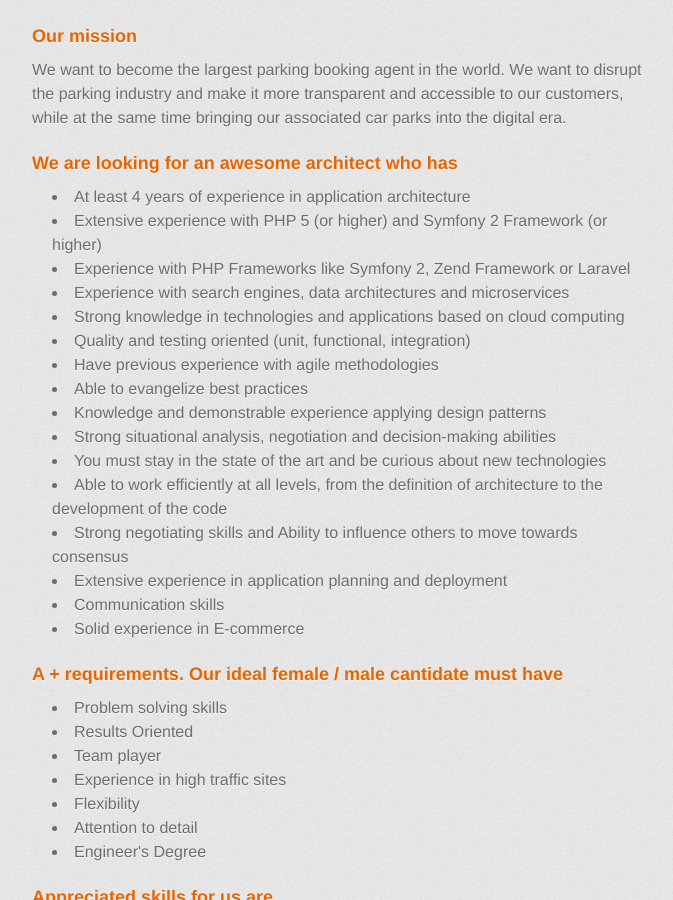
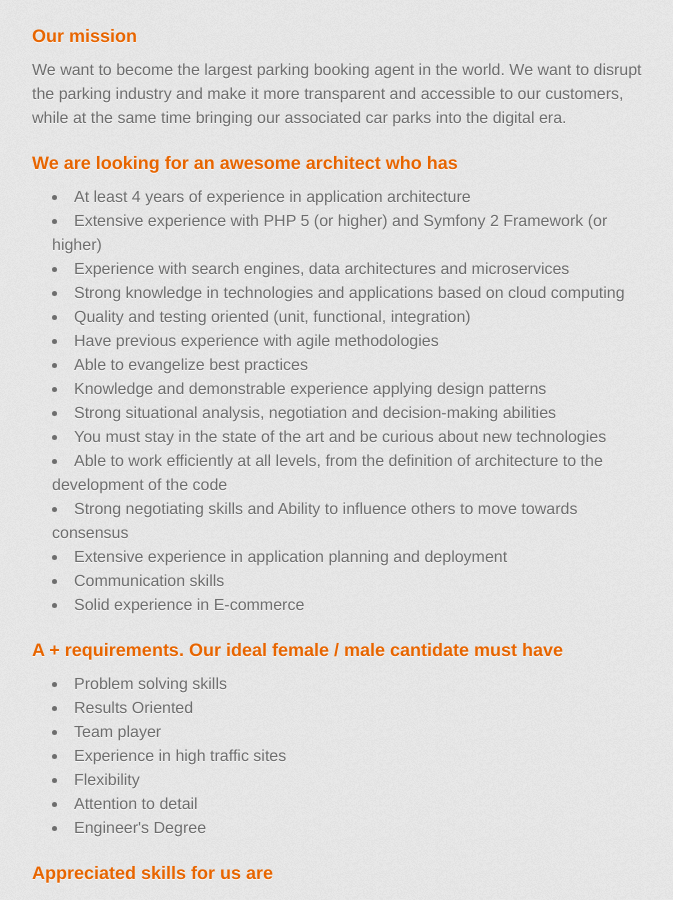
Before and after one commit to parclick/parclick.github.io, a Jekyll site: the page built from _posts/2016-11-20-Technical-Lead-Architect.html, in a window 1280 px wide and 900 px high, scrolled down 739 px. Shown: the whole window, without its empty margins (298-971 px from the left). Built offline with Jekyll 4.4.1, drawn with Linux system fonts in a browser that asks for light colours; some web fonts are replaced; Markdown is read by kramdown in place of the engine named in the settings.

Commit message:
Update 2016-11-20-Technical-Lead-Architect.html

```diff
--- a/_posts/2016-11-20-Technical-Lead-Architect.html
+++ b/_posts/2016-11-20-Technical-Lead-Architect.html
@@ -18,7 +18,6 @@ title: Technical Lead Architect
 <ul>
   <li>At least 4 years of experience in application architecture</li>
   <li>Extensive experience with PHP 5 (or higher) and Symfony 2 Framework (or higher)</li>
-  <li>Experience with PHP Frameworks like Symfony 2, Zend Framework or Laravel</li>
   <li>Experience with search engines, data architectures and microservices</li>
   <li>Strong knowledge in technologies and applications based on cloud computing</li>
   <li>Quality and testing oriented (unit, functional, integration)</li>
```
